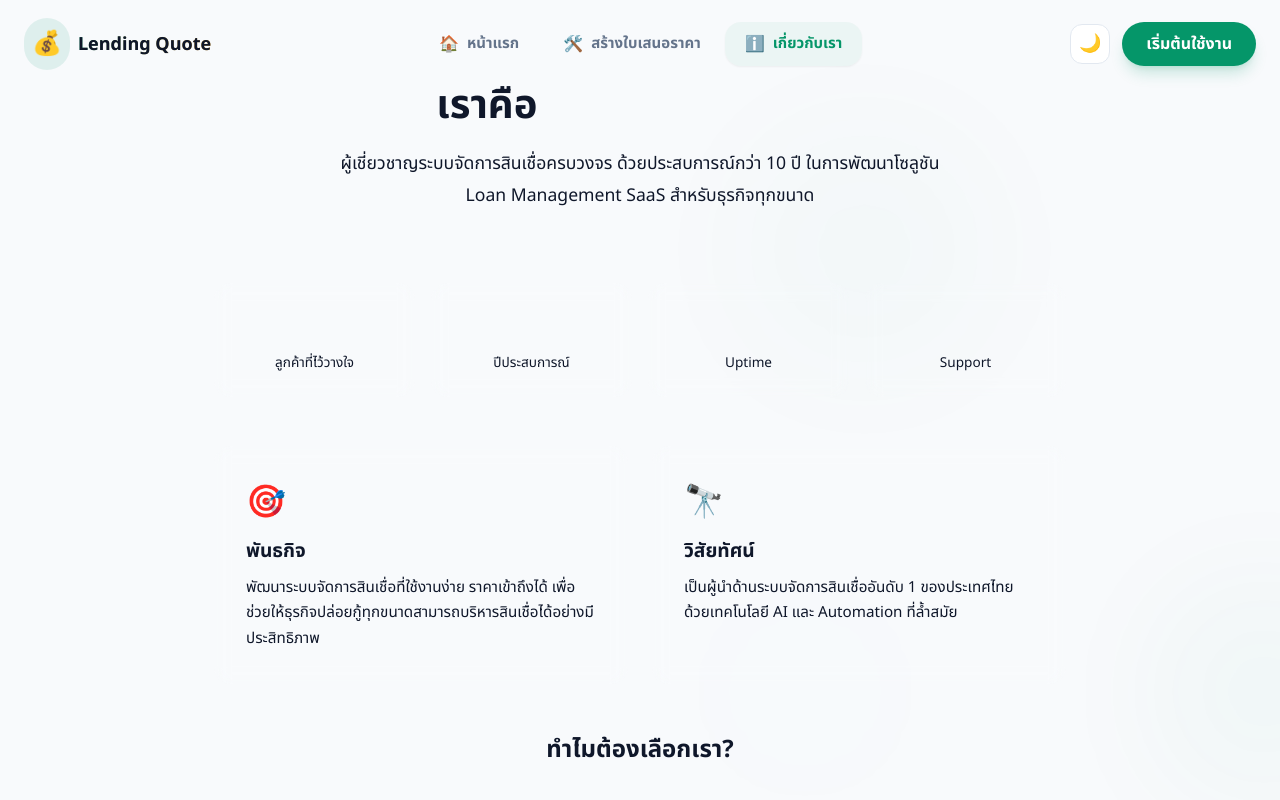
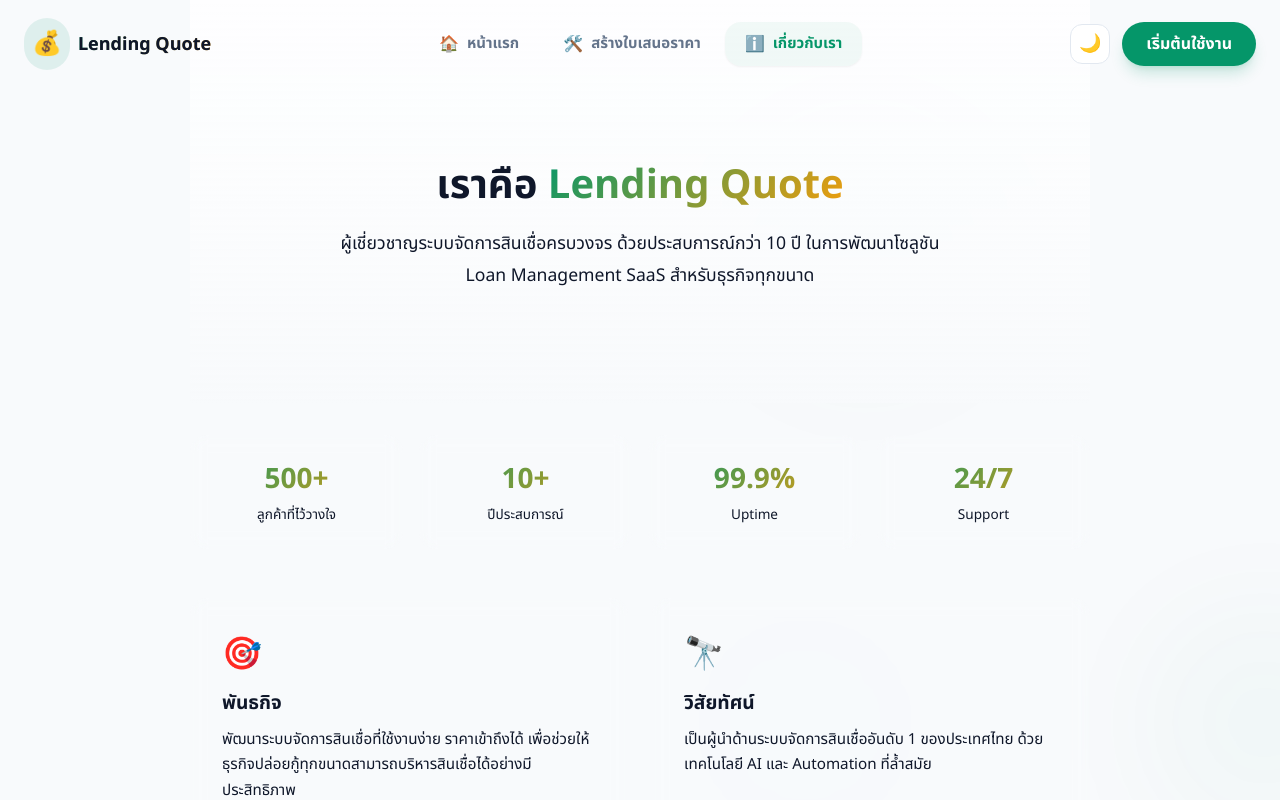
Before and after one commit to danya0365/lending-quotation-builder-nextjs, a Next.js app: page /about in a window 1280 px wide. Shown: the top 800 px of the page. Built offline with nearby package versions, Linux system fonts and the light colour scheme.

Commit message:
feat: Adjust page top paddings across various views for header clearance and refactor gradient colors to use CSS variables.

```diff
--- a/public/styles/builder.css
+++ b/public/styles/builder.css
@@ -6,18 +6,18 @@
 .builder-page {
   position: relative;
   min-height: 100%;
-  padding: 1.5rem 1rem;
+  padding: 6rem 1rem 1.5rem;
 }
 
 @media (min-width: 640px) {
   .builder-page {
-    padding: 1.5rem;
+    padding: 7rem 1.5rem 1.5rem;
   }
 }
 
 @media (min-width: 1024px) {
   .builder-page {
-    padding: 1.5rem 2rem;
+    padding: 7.5rem 2rem 1.5rem;
   }
 }
 
--- a/public/styles/documents.css
+++ b/public/styles/documents.css
@@ -6,15 +6,15 @@
 .doc-page {
   position: relative;
   min-height: 100%;
-  padding: 1.5rem 1rem;
+  padding: 6.5rem 1rem 1.5rem;
 }
 
 @media (min-width: 640px) {
-  .doc-page { padding: 1.5rem; }
+  .doc-page { padding: 7.5rem 1.5rem 1.5rem; }
 }
 
 @media (min-width: 1024px) {
-  .doc-page { padding: 2rem; }
+  .doc-page { padding: 8rem 2rem 2rem; }
 }
 
 .doc-empty {
--- a/public/styles/static-pages.css
+++ b/public/styles/static-pages.css
@@ -12,13 +12,12 @@
 .about-page {
   max-width: 900px;
   margin: 0 auto;
-  padding: 2rem 1.5rem 4rem;
 }
 
 /* About Hero */
 .about-hero {
   text-align: center;
-  padding: 3rem 0 2.5rem;
+  /* Removed fixed padding to allow Tailwind overrides in component */
 }
 
 .about-hero-title {
@@ -29,7 +28,7 @@
 }
 
 .about-hero-title .text-gradient {
-  background: linear-gradient(135deg, var(--color-emerald-400), var(--color-gold-400));
+  background: linear-gradient(135deg, var(--color-primary), var(--color-accent));
   -webkit-background-clip: text;
   -webkit-text-fill-color: transparent;
   background-clip: text;
@@ -72,7 +71,7 @@
   display: block;
   font-size: 1.75rem;
   font-weight: 800;
-  background: linear-gradient(135deg, var(--color-emerald-400), var(--color-gold-400));
+  background: linear-gradient(135deg, var(--color-primary), var(--color-accent));
   -webkit-background-clip: text;
   -webkit-text-fill-color: transparent;
   background-clip: text;
@@ -280,7 +279,7 @@
 .contact-page {
   max-width: 900px;
   margin: 0 auto;
-  padding: 2rem 1.5rem 4rem;
+  padding: 6.5rem 1.5rem 4rem;
 }
 
 .contact-title {
@@ -419,7 +418,7 @@
 .legal-page {
   max-width: 780px;
   margin: 0 auto;
-  padding: 2rem 1.5rem 4rem;
+  padding: 6.5rem 1.5rem 4rem;
 }
 
 .legal-title {
--- a/src/presentation/components/about/AboutView.tsx
+++ b/src/presentation/components/about/AboutView.tsx
@@ -1,4 +1,6 @@
 'use client';
+
+import { cn } from '../../utils/cn';
 
 /**
  * AboutView Component
@@ -8,8 +10,15 @@
 export function AboutView() {
   return (
     <div className="about-page">
-      {/* Hero Section */}
-      <section className="about-hero">
+      {/* Hero Section with Header Support */}
+      <section
+        className={cn(
+          "about-hero relative pt-32 pb-20 md:pt-40 md:pb-28 overflow-hidden"
+        )}
+        style={{
+          background: 'linear-gradient(to bottom, var(--header-bg), var(--color-background))',
+        }}
+      >
         <h1 className="about-hero-title">
           เราคือ <span className="text-gradient">Lending Quote</span>
         </h1>
--- a/src/presentation/components/home/HomeView.tsx
+++ b/src/presentation/components/home/HomeView.tsx
@@ -132,7 +132,12 @@
   return (
     <div className="min-h-screen">
       {/* ── Hero Section ── */}
-      <section className="relative py-20 sm:py-28 lg:py-36 overflow-hidden bg-grid-pattern">
+      <section
+        className="relative pt-32 pb-20 sm:pt-40 sm:pb-28 lg:pt-48 lg:pb-36 overflow-hidden bg-grid-pattern"
+        style={{
+          background: 'linear-gradient(to bottom, var(--header-bg), var(--color-background))',
+        }}
+      >
         {/* Gradient Orbs */}
         <div className="gradient-orb w-72 h-72 bg-primary/20 -top-20 -left-20" />
         <div className="gradient-orb w-96 h-96 bg-accent/15 -bottom-32 -right-20" />
```
